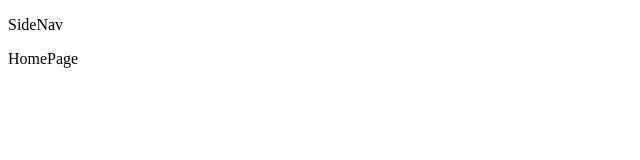
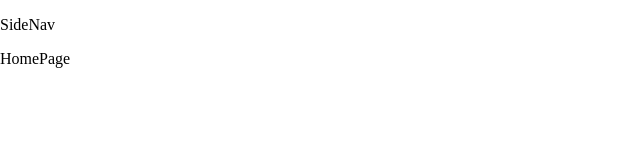
Before and after one commit to AbdelrahmanElhosiny/React-demo-Abdelrahman, a React (Vite) app: page / in a window 1280 px wide. Shown: the top 160 px of the page, without its empty margins (0-640 px from the left). Built offline with nearby package versions, Linux system fonts and the light colour scheme.

Commit message:
set w-h to 100%, m-p to 0

```diff
--- a/src/App.css
+++ b/src/App.css
@@ -1,2 +1,6 @@
 body {
+  height: 100%;
+  width: 100%;
+  padding: 0;
+  margin: 0;
 }
```
